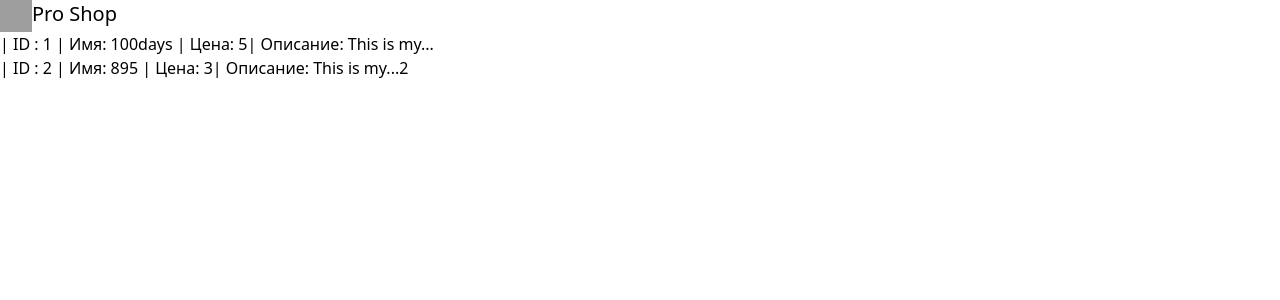
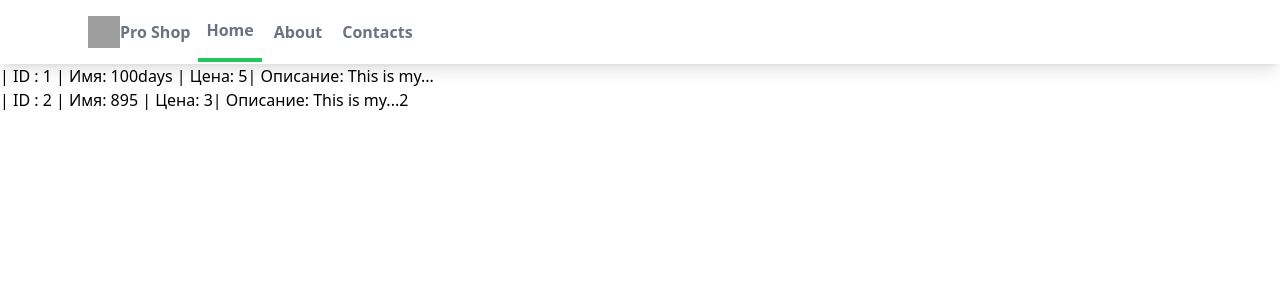
Before and after one commit to yulya3/ip_django, a Django app: page /myapp/ in a window 1280 px wide. Shown: the top 300 px of the page. Run offline with Django 5.2, Linux system fonts and the light colour scheme; data comes from the database, SQL or seed files in the repository; grey boxes are pictures that could not be loaded.

Commit message:
base template + navbar

```diff
--- a/mysite/myapp/static/myapp/styles.css
+++ b/mysite/myapp/static/myapp/styles.css
@@ -558,6 +558,15 @@ video {
   position: static;
 }
 
+.mx-auto {
+  margin-left: auto;
+  margin-right: auto;
+}
+
+.block {
+  display: block;
+}
+
 .flex {
   display: flex;
 }
@@ -570,12 +579,84 @@ video {
   width: 2rem;
 }
 
+.max-w-6xl {
+  max-width: 72rem;
+}
+
+.items-center {
+  align-items: center;
+}
+
+.justify-between {
+  justify-content: space-between;
+}
+
+.space-x-1 > :not([hidden]) ~ :not([hidden]) {
+  --tw-space-x-reverse: 0;
+  margin-right: calc(0.25rem * var(--tw-space-x-reverse));
+  margin-left: calc(0.25rem * calc(1 - var(--tw-space-x-reverse)));
+}
+
+.border {
+  border-width: 1px;
+}
+
+.border-b-4 {
+  border-bottom-width: 4px;
+}
+
+.border-green-500 {
+  --tw-border-opacity: 1;
+  border-color: rgb(34 197 94 / var(--tw-border-opacity));
+}
+
 .bg-sky-500 {
   --tw-bg-opacity: 1;
   background-color: rgb(14 165 233 / var(--tw-bg-opacity));
+}
+
+.bg-white {
+  --tw-bg-opacity: 1;
+  background-color: rgb(255 255 255 / var(--tw-bg-opacity));
+}
+
+.px-4 {
+  padding-left: 1rem;
+  padding-right: 1rem;
+}
+
+.px-2 {
+  padding-left: 0.5rem;
+  padding-right: 0.5rem;
+}
+
+.py-4 {
+  padding-top: 1rem;
+  padding-bottom: 1rem;
 }
 
 .text-xl {
   font-size: 1.25rem;
   line-height: 1.75rem;
 }
+
+.font-semibold {
+  font-weight: 600;
+}
+
+.text-gray-500 {
+  --tw-text-opacity: 1;
+  color: rgb(107 114 128 / var(--tw-text-opacity));
+}
+
+.shadow {
+  --tw-shadow: 0 1px 3px 0 rgb(0 0 0 / 0.1), 0 1px 2px -1px rgb(0 0 0 / 0.1);
+  --tw-shadow-colored: 0 1px 3px 0 var(--tw-shadow-color), 0 1px 2px -1px var(--tw-shadow-color);
+  box-shadow: var(--tw-ring-offset-shadow, 0 0 #0000), var(--tw-ring-shadow, 0 0 #0000), var(--tw-shadow);
+}
+
+.shadow-lg {
+  --tw-shadow: 0 10px 15px -3px rgb(0 0 0 / 0.1), 0 4px 6px -4px rgb(0 0 0 / 0.1);
+  --tw-shadow-colored: 0 10px 15px -3px var(--tw-shadow-color), 0 4px 6px -4px var(--tw-shadow-color);
+  box-shadow: var(--tw-ring-offset-shadow, 0 0 #0000), var(--tw-ring-shadow, 0 0 #0000), var(--tw-shadow);
+}
--- /dev/null
+++ b/mysite/myapp/templates/myapp/base.html
@@ -0,0 +1,18 @@
+<!DOCTYPE html>
+{% load static %}
+<html lang="en">
+<head>
+    <meta charset="UTF-8">
+    <meta http-equiv="X-UA-Compatible" content="IE=edge">
+    <meta name="viewport" content="width=device-width, initial-scale=1.0">
+    <link rel="stylesheet" href="{% static 'myapp/styles.css' %}">
+    <title>Document</title>
+</head>
+<body>
+
+
+    {% block content %}
+            TEXT
+    {% endblock content %}
+</body>
+</html>
--- a/mysite/myapp/templates/myapp/index.html
+++ b/mysite/myapp/templates/myapp/index.html
@@ -1,20 +1,27 @@
+{% extends "myapp/base.html" %}
 
 {% load static %}
 
-<html>
-    <head>
-        <link rel="stylesheet" href="{% static 'myapp/styles.css' %}">
+{% block content %}
 
-    </head>
 
-    <body>
-        <nav>
-            <div>
-                <div>
-                    <div>
-                        <div class="flex">
+        <nav class="bg-white shadow-lg">
+            <div class="max-w-6xl mx-auto px-4">
+                <div class="flex justify-between">
+                    <div class="flex space=x=7">
+                        <div class>
+                            <a href="#" class="flex items-center px-2 py-4">
                             <img class="h-8 w-8" src="{% static 'myapp/images/icon-shop.png' %}" alt="logo"/>
-                            <span class="text-xl">Pro Shop</span>
+                            <span class="text-gray-500 font-semibold text=xl">Pro Shop</span>
+                            </a>
+
+                        </div>
+                        <div class="items-center flex space-x-1">
+
+                            <a href="#"class="py-4 px-2 text-gray-500 font-semibold border-b-4 border-green-500">Home</a>
+                            <a href="#"class="py-4 px-2 text-gray-500 font-semibold">About</a>
+                            <a href="#"class="py-4 px-2 text-gray-500 font-semibold">Contacts</a>
+
 
                         </div>
 
@@ -37,5 +44,5 @@
 
         </h2>
 
-    </body>
-</html>
+
+    {% endblock content %}
```
